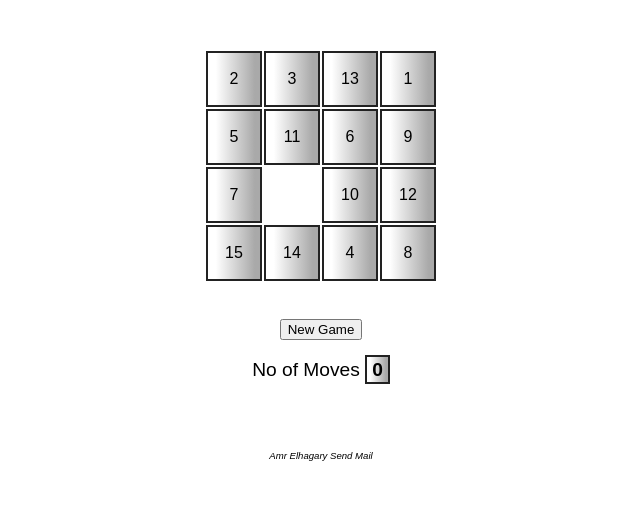
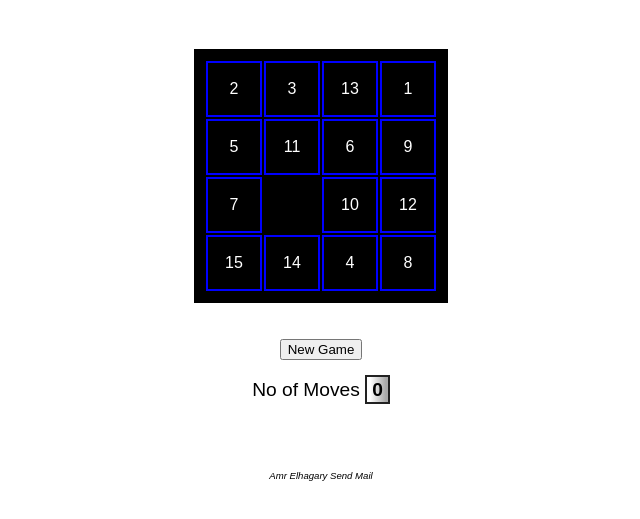
Before and after one commit to amrelhagary/15-puzzle, a website built with webpack: page src/index.html in a window 1280 px wide. Shown: the part 67-586 px from the top of the page, without its empty margins (319-959 px from the left). Built offline with nearby package versions, Linux system fonts and the light colour scheme.

Commit message:
Fix lenter warrning and errors
* cleanup the code and remove self global object interfer with webpack-dev-server
* change style and theme

```diff
--- a/src/controller.js
+++ b/src/controller.js
@@ -1,6 +1,4 @@
 'use strict';
-
-import { Tile } from "./model";
 
 export class Controller {
 
--- a/src/index.js
+++ b/src/index.js
@@ -27,5 +27,5 @@ try {
 
     controller.startGame();
 } catch(e) {
-    console.error(e);
+    alert(e);
 }
--- a/src/index.scss
+++ b/src/index.scss
@@ -1,22 +1,23 @@
-#table {
+#tableGrid {
   width: auto;
   margin-left: auto;
   margin-right: auto;
   padding: 10px;
+  background-color: black;
 }
 
 .tile {
   width: 50px;
   height: 50px;
-  border: 2px solid #222;
+  border: 2px solid blue;
   text-align: center;
-  /* Webkit (Chrome and Safari) */
-  background: -webkit-gradient(linear, top, bottom, color-stop(15%, white), color-stop(80%, darkgray));
-  /* Mozilla */
-  background: -moz-linear-gradient(top, white 15%, darkgray 90%);
-  /* Internet Explorer */
-  background: linear-gradient(90deg, white 15%, darkgray 90%);
-  color: #000;
+  // /* Webkit (Chrome and Safari) */
+  // background: -webkit-gradient(linear, top, bottom, color-stop(15%, white), color-stop(80%, darkgray));
+  // /* Mozilla */
+  // background: -moz-linear-gradient(top, white 15%, darkgray 90%);
+  // /* Internet Explorer */
+  // background: linear-gradient(90deg, white 15%, darkgray 90%);
+  color: white;
   cursor: pointer;
 }
 
--- a/src/view.js
+++ b/src/view.js
@@ -1,12 +1,11 @@
 'use strict';
 
 import { Tile } from "./model";
-import { Controller } from './controller';
 
 export class BoardView {
 
   constructor(targetElement) {
-    self = this;
+    window.BoardView = this;
     this.element = targetElement;
   }
 
@@ -25,8 +24,6 @@ export class BoardView {
 
       for(let j = 0; j < board.cols; j++) {
 
-
-        let td = null;
         let v = board.tiles[i][j].value;
         let e = document.createElement('td');
         if( v == 0 ) {
@@ -46,7 +43,7 @@ export class BoardView {
           throw 'no controller associate with view';
         }
 
-        e.addEventListener('click', self.moveThisTile)
+        e.addEventListener('click', window.BoardView.moveThisTile)
         tr.appendChild(e);
       }
 
@@ -59,13 +56,13 @@ export class BoardView {
       this.element.appendChild(tableGrid);
     }
 
-  };
+  }
 
   moveThisTile(e) {
     let v = e.target.getAttribute('v');
     let x = e.target.getAttribute('x');
     let y = e.target.getAttribute('y');
     let tile = new Tile(v, x, y);
-    self.controller.moveThisTile(tile);
+    window.BoardView.controller.moveThisTile(tile);
   }
 }
```
Also changed, not shown: src/model.js (+4 -4 lines), 1 other file.
